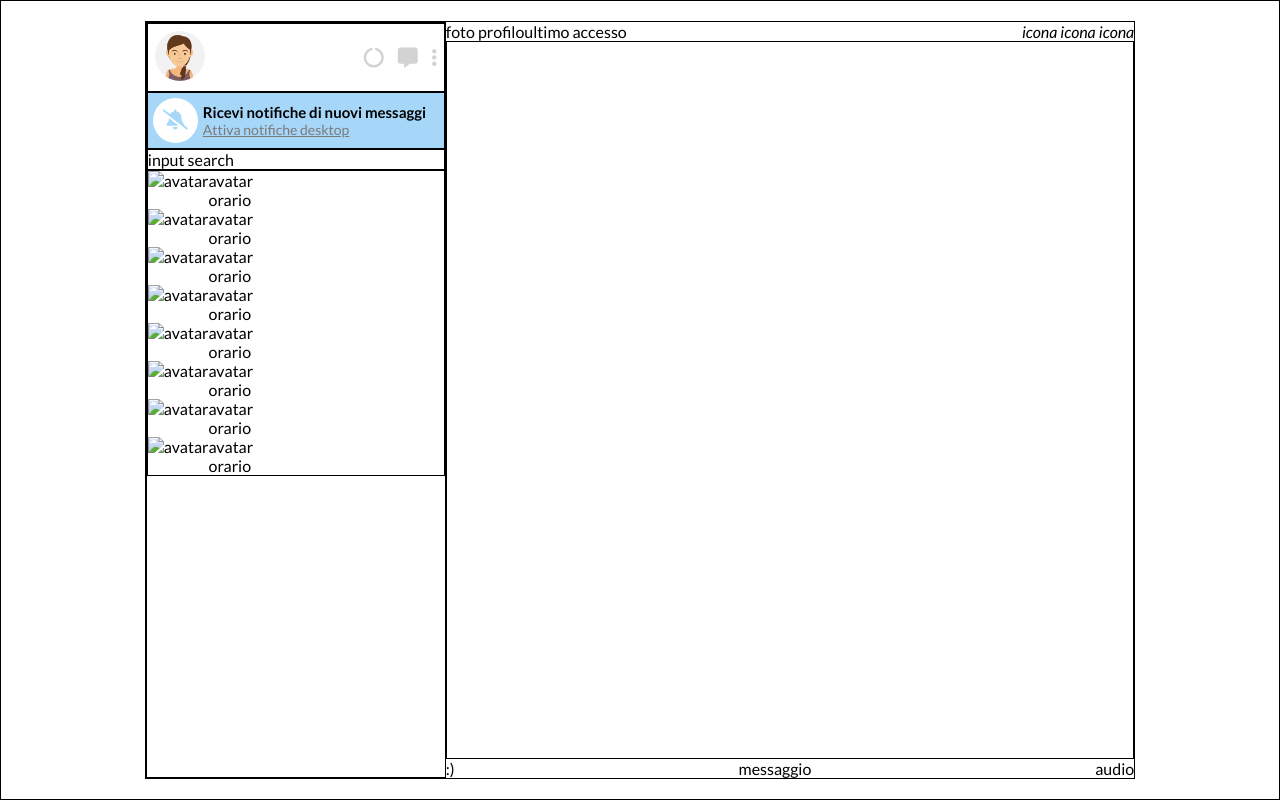
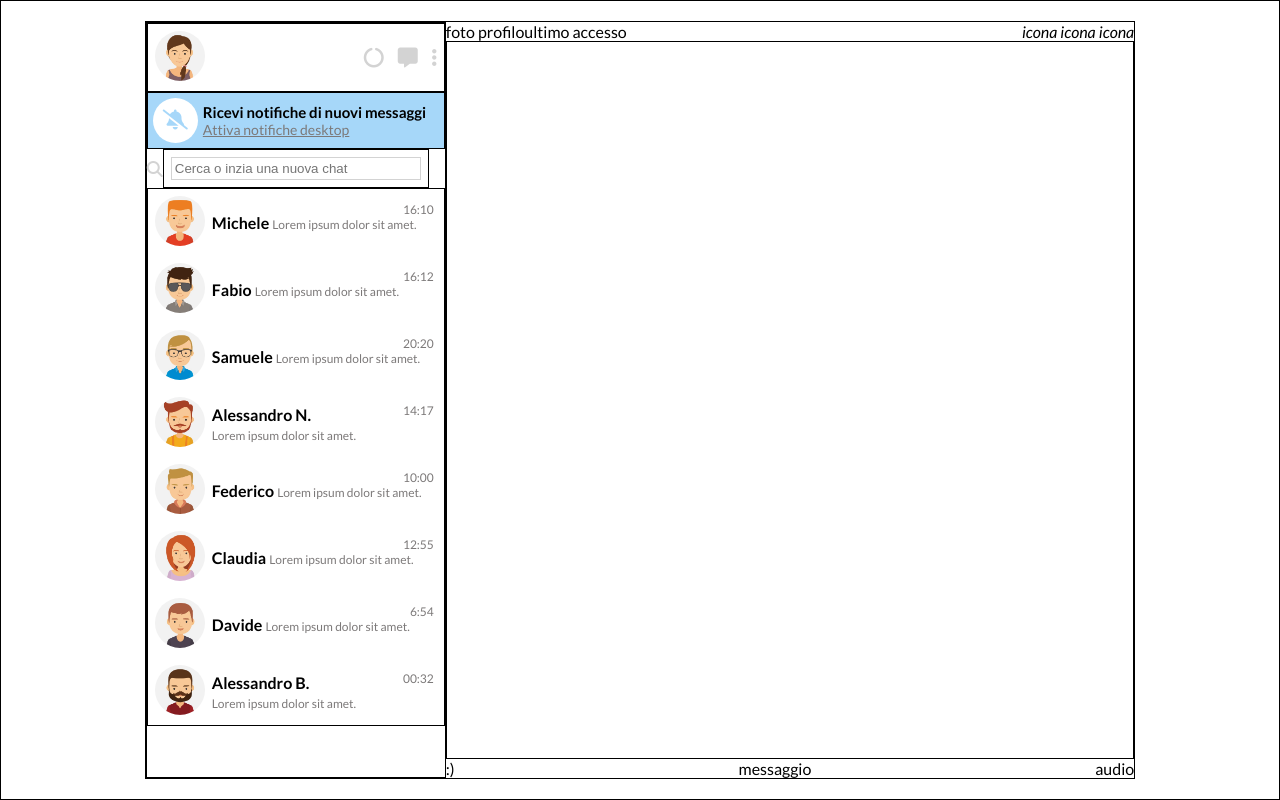
Before and after one commit to RiccardoMarino00/html-css-boolzapp, a plain HTML site: page index.html in a window 1280 px wide. Drawn offline with Linux system fonts and the light colour scheme.

Commit message:
Added: sidebar contact section

```diff
--- a/css/app.css
+++ b/css/app.css
@@ -31,6 +31,7 @@ a{
     display: flex;
     flex-wrap: wrap;
     margin: 0 auto;
+    height: 100%;
 }
 
 body{
@@ -67,6 +68,8 @@ body{
 
 .avatar{
     display: flex;
+    align-items: center;
+    position: relative;
 }
 
 .img-profile{
@@ -109,6 +112,42 @@ body{
     font-size: 14px;
     text-decoration: underline;
 
+}
+
+.ricerca{
+    display: flex;
+    align-items: center;
+}
+
+.icona-lente{
+    display: none;
+}
+
+
+.input-search{
+    width: 250px;
+    color: rgb(124, 121, 121);
+    margin: 7px;
+    border: 1px solid lightgray;
+    padding: 3px;
+
+}
+
+.contatti-sp{
+    display: none;
+}
+
+.orario{
+    display: none;
+}
+
+.contatti-col{
+    overflow-y: scroll;
+    overflow-x: hidden;
+}
+
+.nome-contatto{
+    display: none;
 }
 
                                  /* CONTENT */
@@ -164,7 +203,7 @@ body{
 .debug .row{
     /* background-color: indianred; */
     /* padding: 20px; */
-    height: 100%;
+    /* height: 100%; */
     border: 1px solid black;
 
 
@@ -239,4 +278,28 @@ body{
         display: flex;
         /* justify-content: flex-start; */
    }
+
+   .nome-contatto{
+    display: inline-block;
+   }
+
+   .contatti-sp{
+    font-size: 12px;
+    color: rgb(124, 121, 121);
+    display: inline-block;
+   }
+
+   .orario{
+    position: absolute;
+    top: 13px;
+    right: 10px;
+    color: rgb(124, 121, 121);
+    font-size: 12px;
+    display: inline-block;
+   }
+
+   .icona-lente{
+    color: lightgray;
+    display: inline-block;
+  }
 }
--- a/index.html
+++ b/index.html
@@ -34,93 +34,102 @@
                     <p class="text-notifiche-lightgray"><a href="#">Attiva notifiche desktop</a></p>
                 </div>
             </div>
-            <div class="cerca-col col">input search</div>
+            <div class="ricerca">
+                <div class="icona-lente">
+                    <span><i class="fa-solid fa-magnifying-glass icona-lente"></i></span>
+                </div>
+
+                <div class="cerca-col col">
+                    <input type="search" placeholder="Cerca o inzia una nuova chat" class="input-search">
+                </div>
+            </div>
+
             <div class="contatti-col col">
                 <div class="avatar">
                     <div class="avatar-img">
-                        <img src="" alt="avatar">
+                        <img src="./img/avatar_1.jpg" alt="avatar" class="img-profile">
                     </div>
                     <div class="avatar-p">
-                        <p></p>
-                        <p>avatar</p>
-                        <span>orario</span>
+                        <p class="nome-contatto"><strong>Michele</strong></p>
+                        <p class="contatti-sp">Lorem ipsum dolor sit amet.</p>
+                        <span class="orario">16:10</span>
                     </div>
                 </div>
 
                 <div class="avatar">
                     <div class="avatar-img">
-                        <img src="" alt="avatar">
+                        <img src="./img/avatar_2.jpg" alt="avatar" class="img-profile">
                     </div>
                     <div class="avatar-p">
-                        <p></p>
-                        <p>avatar</p>
-                        <span>orario</span>
+                        <p class="nome-contatto"><strong>Fabio</strong></p>
+                        <p class="contatti-sp">Lorem ipsum dolor sit amet.</p>
+                        <span class="orario">16:12</span>
                     </div>
                 </div>
 
                 <div class="avatar">
                     <div class="avatar-img">
-                        <img src="" alt="avatar">
+                        <img src="./img/avatar_3.jpg" alt="avatar" class="img-profile">
                     </div>
                     <div class="avatar-p">
-                        <p></p>
-                        <p>avatar</p>
-                        <span>orario</span>
+                        <p class="nome-contatto"><strong>Samuele</strong></p>
+                        <p class="contatti-sp">Lorem ipsum dolor sit amet.</p>
+                        <span class="orario">20:20</span>
                     </div>
                 </div>
 
                 <div class="avatar">
                     <div class="avatar-img">
-                        <img src="" alt="avatar">
+                        <img src="./img/avatar_4.jpg" alt="avatar" class="img-profile">
                     </div>
                     <div class="avatar-p">
-                        <p></p>
-                        <p>avatar</p>
-                        <span>orario</span>
+                        <p class="nome-contatto"><strong>Alessandro N.</strong></p>
+                        <p class="contatti-sp">Lorem ipsum dolor sit amet.</p>
+                        <span class="orario">14:17</span>
                     </div>
                 </div>
 
                 <div class="avatar">
                     <div class="avatar-img">
-                        <img src="" alt="avatar">
+                        <img src="./img/avatar_5.jpg" alt="avatar" class="img-profile">
                     </div>
                     <div class="avatar-p">
-                        <p></p>
-                        <p>avatar</p>
-                        <span>orario</span>
+                        <p class="nome-contatto"><strong>Federico</strong></p>
+                        <p class="contatti-sp">Lorem ipsum dolor sit amet.</p>
+                        <span class="orario">10:00</span>
                     </div>
                 </div>
 
                 <div class="avatar">
                     <div class="avatar-img">
-                        <img src="" alt="avatar">
+                        <img src="./img/avatar_6.jpg" alt="avatar" class="img-profile">
                     </div>
                     <div class="avatar-p">
-                        <p></p>
-                        <p>avatar</p>
-                        <span>orario</span>
+                        <p class="nome-contatto"><strong>Claudia</strong></p>
+                        <p class="contatti-sp">Lorem ipsum dolor sit amet.</p>
+                        <span class="orario">12:55</span>
                     </div>
                 </div>
 
                 <div class="avatar">
                     <div class="avatar-img">
-                        <img src="" alt="avatar">
+                        <img src="./img/avatar_7.jpg" alt="avatar" class="img-profile">
                     </div>
                     <div class="avatar-p">
-                        <p></p>
-                        <p>avatar</p>
-                        <span>orario</span>
+                        <p class="nome-contatto"><strong>Davide</strong></p>
+                        <p class="contatti-sp">Lorem ipsum dolor sit amet.</p>
+                        <span class="orario">6:54</span>
                     </div>
                 </div>
 
                 <div class="avatar">
                     <div class="avatar-img">
-                        <img src="" alt="avatar">
+                        <img src="./img/avatar_8.jpg" alt="avatar" class="img-profile">
                     </div>
                     <div class="avatar-p">
-                        <p></p>
-                        <p>avatar</p>
-                        <span>orario</span>
+                        <p class="nome-contatto"><strong>Alessandro B.</strong></p>
+                        <p class="contatti-sp">Lorem ipsum dolor sit amet.</p>
+                        <span class="orario">00:32</span>
                     </div>
                 </div>
 
```
